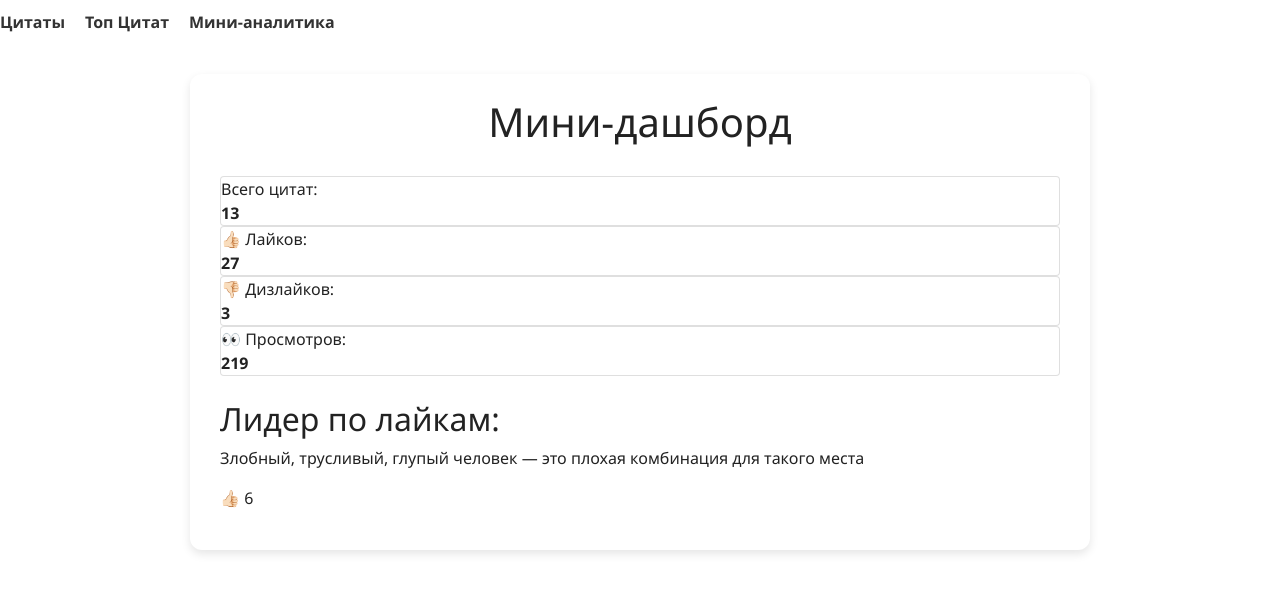
After one commit to ira75121368/django_quotes, a Django app: page /dashboard/ in a window 1280 px wide. The commit adds this page. Shown: the top 599 px of the page. Run offline with Django 5.2, Linux system fonts and the light colour scheme; data comes from the database, SQL or seed files in the repository; both versions use the stored data as it was after the commit.

Commit message:
commit style+dashbord

```diff
--- a/sitequotes/quotes/static/quotes/css/style.css
+++ b/sitequotes/quotes/static/quotes/css/style.css
@@ -17,6 +17,32 @@ body {
     box-shadow: 0 4px 10px rgba(0,0,0,0.1);
 }
 
+/* Навигация */
+.site-header {
+    position: sticky;
+    top: 20px;
+    background-color: white;
+    padding: 10px 0;
+}
+
+.site-header ul {
+    list-style: none;
+    display: flex;
+    gap: 20px;
+    margin: 0;
+    padding: 0;
+}
+
+.site-header a {
+    text-decoration: none;
+    color: #333;
+    font-weight: bold;
+}
+
+.site-header a:hover {
+    color: #16601b;
+}
+
 /* Заголовки */
 h1 {
     text-align: center;
@@ -24,14 +50,14 @@ h1 {
 }
 
 /* Кнопки-фильтры */
-nav {
+.button-filter {
     display: flex;
     justify-content: center;
     gap: 10px;
     margin-bottom: 20px;
 }
 
-nav ul {
+.button-filter ul {
     display: flex;
     list-style: none;
     padding: 0;
@@ -39,7 +65,7 @@ nav ul {
     gap: 20px;
 }
 
-nav a {
+.button-filter a {
     padding: 8px 14px;
     text-decoration: none;
     border-radius: 6px;
@@ -48,7 +74,7 @@ nav a {
     transition: all 0.2s;
 }
 
-nav a:hover {
+.button-filter a:hover {
     background: #16601b;
     color: #fff;
 }
--- a/sitequotes/quotes/templates/quotes/base.html
+++ b/sitequotes/quotes/templates/quotes/base.html
@@ -8,13 +8,13 @@
     <link rel="stylesheet" href="{% static 'quotes/css/style.css' %}">
     <title>{% block title %} {% endblock %}</title>
 </head>
-<body class="bg-light">
+<body class="site-header">
     <header>
         <nav>
             <ul>
                 <li><a href="{% url 'index' %}">Цитаты</a></li>
                 <li><a href="{% url 'top' %}">Топ Цитат</a></li>
-                <li><a href="{% url 'top' %}">Мини-аналитика</a></li>
+                <li><a href="{% url 'dashboard' %}">Мини-аналитика</a></li>
             </ul>
         </nav>
     </header>
--- /dev/null
+++ b/sitequotes/quotes/templates/quotes/dashboard.html
@@ -0,0 +1,21 @@
+{% extends 'quotes/base.html' %}
+
+{% block title %}Дашборд{% endblock %}
+
+{% block content %}
+<h1> Мини-дашборд</h1>
+
+<div class="stats">
+    <div class="card">Всего цитат: <b>{{ total_quotes }}</b></div>
+    <div class="card">👍🏻 Лайков: <b>{{ total_likes }}</b></div>
+    <div class="card">👎🏻 Дизлайков: <b>{{ total_dislikes }}</b></div>
+    <div class="card">👀 Просмотров: <b>{{ total_views }}</b></div>
+</div>
+<br>
+{% if top_quote %}
+    <h2> Лидер по лайкам:</h2>
+    <blockquote>{{ top_quote.text_quotes }}</blockquote>
+    <p>👍🏻 {{ top_quote.likes }}</p>
+{% endif %}
+
+{% endblock %}
--- a/sitequotes/quotes/templates/quotes/index.html
+++ b/sitequotes/quotes/templates/quotes/index.html
@@ -7,8 +7,8 @@
         <h1>{{ quote.text_quotes }}</h1>
         <p><i>Источник: {{ quote.source.name }}</i></p>
         <p>
-            <a href="{% url 'like_quote' quote.pk %}">👍 {{ quote.likes }}</a>
-            <a href="{% url 'dislike_quote' quote.pk %}">👎 {{ quote.dislikes }}</a>
+            <a href="{% url 'like_quote' quote.pk %}" style="text-decoration: none;">👍🏻 {{ quote.likes }}</a>
+            <a href="{% url 'dislike_quote' quote.pk %}" style="text-decoration: none;">👎🏻 {{ quote.dislikes }}</a>
         </p>
         <p>Лайки: {{ quote.likes }} | Дизлайки: {{ quote.dislikes }} | Просмотры: {{quote.views}}</p>
     {% endif %}
--- a/sitequotes/quotes/templates/quotes/top.html
+++ b/sitequotes/quotes/templates/quotes/top.html
@@ -5,7 +5,7 @@
 {% block content %}
     <h1>{{ title }}</h1>
 
-    <nav>
+    <nav class="button-filter">
         <a href="?sort=likes" > По лайкам</a>
         <a href="?sort=dislikes"> По дизлайкам</a>
         <a href="?sort=views"> По просмотрам</a>
@@ -15,7 +15,7 @@
     {% if quotes %}
         {% for item in quotes %}
             <p><strong>{{ forloop.counter }}. {{ item.text_quotes }}</strong>
-                - 👍 {{ item.likes }} | 👎 {{ item.dislikes }} |👀 {{ item.views }}
+                - 👍🏻 {{ item.likes }} | 👎🏻 {{ item.dislikes }} |👀 {{ item.views }}
             </p><br>
         {% endfor %}
     {% endif %}
--- a/sitequotes/quotes/urls.py
+++ b/sitequotes/quotes/urls.py
@@ -5,5 +5,6 @@ urlpatterns = [
 	path('', views.index, name='index'),
 	path('like/<int:pk>/', views.like_quote, name='like_quote'),
 	path('dislike/<int:pk>/', views.dislike_quote, name='dislike_quote'),
-	path('top/', views.top, name='top')
+	path('top/', views.top, name='top'),
+	path('dashboard/', views.dashboard, name='dashboard'),
 ]
--- a/sitequotes/quotes/views.py
+++ b/sitequotes/quotes/views.py
@@ -3,6 +3,7 @@ import random
 from django.db.models import F
 from django.shortcuts import render
 from django.shortcuts import get_object_or_404, redirect
+from django.db.models import Sum, Count
 
 from .models import Quotes
 
@@ -44,4 +45,22 @@ def top(request):
         title = "Топ по просмотрам"
 
     return render(request, 'quotes/top.html', {'quotes': quotes, 'title': title})
-# Create your views here.
+
+
+def dashboard(request):
+    total_quotes = Quotes.objects.count()
+    total_likes = Quotes.objects.aggregate(Sum("likes"))["likes__sum"] or 0
+    total_dislikes = Quotes.objects.aggregate(Sum("dislikes"))["dislikes__sum"] or 0
+    total_views = Quotes.objects.aggregate(Sum("views"))["views__sum"] or 0
+
+    # топ по лайкам
+    top_quote = Quotes.objects.order_by("-likes").first()
+
+    context = {
+        "total_quotes": total_quotes,
+        "total_likes": total_likes,
+        "total_dislikes": total_dislikes,
+        "total_views": total_views,
+        "top_quote": top_quote,
+    }
+    return render(request, 'quotes/dashboard.html', context)
```
Also changed, not shown: sitequotes/db_quotes.sqlite3.
